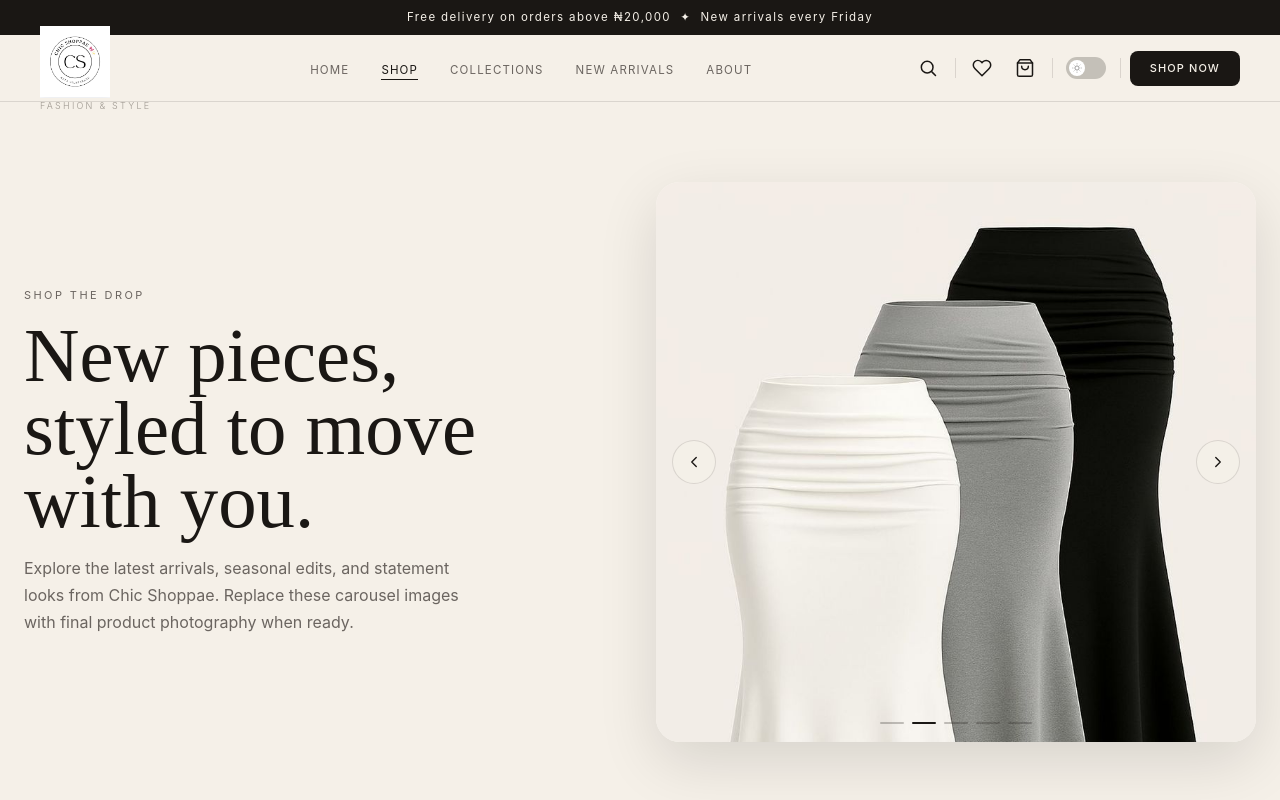
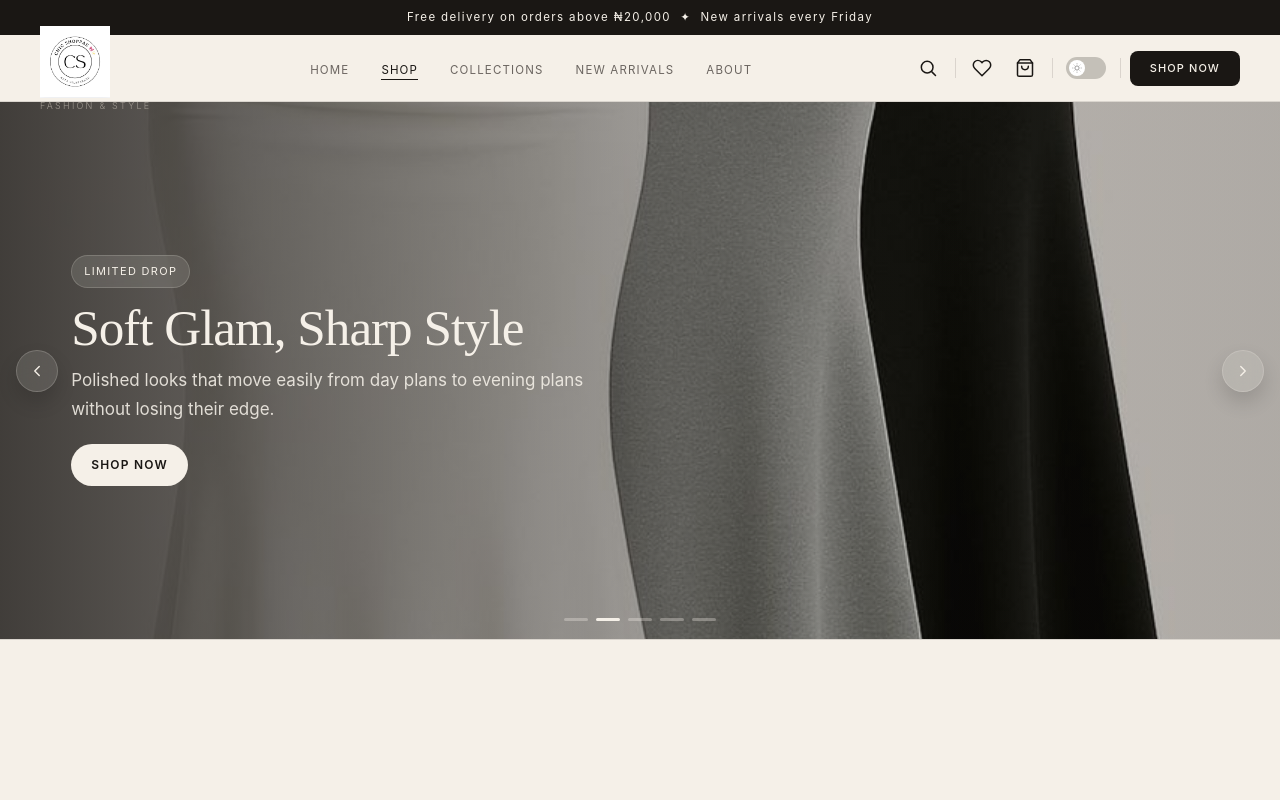
Before and after one commit to mubarak-cod/chicshoppae, a Next.js app: page /shop in a window 1280 px wide. Shown: the top 800 px of the page. Built offline with nearby package versions, Linux system fonts and the light colour scheme.

Commit message:
updated shop hero

```diff
--- a/app/shop/page.jsx
+++ b/app/shop/page.jsx
@@ -3,150 +3,272 @@
 import { AnimatePresence, motion } from "framer-motion";
 import Image from "next/image";
 import Link from "next/link";
-import { useSearchParams } from "next/navigation";
-import { useEffect, useMemo, useState } from "react";
+import { useEffect, useState } from "react";
 
-const heroImages = [
-	"/images/one.jpg",
-	"/images/four.jpg",
-	"/images/five.jpg",
-	"/images/seven.jpg",
-	"/images/eight.jpg",
+const slides = [
+  {
+    id: 1,
+    image: "/images/one.jpg",
+    title: "New Season, New Energy",
+    description:
+      "Discover statement pieces and elevated essentials curated for the modern Chic Shoppae woman.",
+    ctaLabel: "Shop Now",
+    ctaHref: "/shop?filter=new",
+    badge: "Up to 40% Off",
+  },
+  {
+    id: 2,
+    image: "/images/four.jpg",
+    title: "Soft Glam, Sharp Style",
+    description:
+      "Polished looks that move easily from day plans to evening plans without losing their edge.",
+    ctaLabel: "Shop Now",
+    ctaHref: "/shop",
+    badge: "Limited Drop",
+  },
+  {
+    id: 3,
+    image: "/images/five.jpg",
+    title: "Designed To Be Noticed",
+    description:
+      "A premium edit of fashion-forward silhouettes, tailored textures, and effortless confidence.",
+    ctaLabel: "Shop Now",
+    ctaHref: "/shop",
+    badge: "Fresh Picks",
+  },
+  {
+    id: 4,
+    image: "/images/seven.jpg",
+    title: "Luxury Looks, Everyday Ease",
+    description:
+      "Wear-now styles with a refined feel, made to keep your wardrobe feeling current and elevated.",
+    ctaLabel: "Shop Now",
+    ctaHref: "/shop",
+    badge: "New Arrivals",
+  },
+  {
+    id: 5,
+    image: "/images/eight.jpg",
+    title: "The Chic Edit Is Here",
+    description:
+      "Browse curated fashion favorites with a polished finish and a modern, feminine edge.",
+    ctaLabel: "Shop Now",
+    ctaHref: "/shop",
+    badge: "Best Sellers",
+  },
 ];
 
-const shopProducts = [
-	{ id: 1, name: "Rosette Mini Dress", price: 18500, category: "Gowns", images: ["/images/chan1.jpg"] },
-	{ id: 2, name: "Linen Co-ord Set", price: 22000, category: "2-Piece Sets", images: ["/images/chan2.jpg"] },
-	{ id: 3, name: "Satin Slip Dress", price: 15500, category: "Gowns", images: ["/images/chan3.jpg"] },
-	{ id: 4, name: "Puff Sleeve Blouse", price: 9800, category: "Tops", images: ["/images/chan4.jpg"] },
-	{ id: 5, name: "Wide Leg Trousers", price: 13500, category: "Trousers", images: ["/images/chan5.jpg"] },
-	{ id: 6, name: "Ruched Bodycon", price: 17000, category: "Gowns", images: ["/images/chan6.jpg"] },
-	{ id: 7, name: "Blazer Dress", price: 25000, category: "Gowns", images: ["/images/one.jpg"] },
-	{ id: 8, name: "Crochet Top", price: 7500, category: "Tops", images: ["/images/five.jpg"] },
-	{ id: 9, name: "Pleated Midi Dress", price: 21000, category: "Gowns", images: ["/images/four.jpg"] },
-	{ id: 10, name: "Ribbed Knit Set", price: 16500, category: "2-Piece Sets", images: ["/images/seven.jpg"] },
-	{ id: 11, name: "Floral Wrap Dress", price: 19000, category: "Gowns", images: ["/images/eight.jpg"] },
-	{ id: 12, name: "Silk Palazzo", price: 23500, category: "Trousers", images: ["/images/three.jpg"] },
-];
+function BannerContent({ slide }) {
+  return (
+    <motion.div
+      className="shop-hero-copy"
+      initial={{ opacity: 0, y: 16 }}
+      animate={{ opacity: 1, y: 0 }}
+      exit={{ opacity: 0, y: 10 }}
+      transition={{ duration: 0.35, ease: [0.22, 1, 0.36, 1] }}
+    >
+      <span className="shop-hero-badge">{slide.badge}</span>
+      <h1 className="shop-hero-title">{slide.title}</h1>
+      <p className="shop-hero-description">{slide.description}</p>
+      <Link href={slide.ctaHref} className="shop-hero-cta">
+        {slide.ctaLabel}
+      </Link>
+    </motion.div>
+  );
+}
 
-const categoryMap = {
-	Gowns: "Gowns",
-	Tops: "Tops",
-	"2-Piece Sets": "2-Piece Sets",
-	Trousers: "Trousers",
+export default function ShopPage() {
+  const [current, setCurrent] = useState(0);
+  const [direction, setDirection] = useState(1);
+  const [paused, setPaused] = useState(false);
+
+  useEffect(() => {
+    if (paused) return;
+
+    const timer = setInterval(() => {
+      setDirection(1);
+      setCurrent((index) => (index + 1) % slides.length);
+    }, 4500);
+
+    return () => clearInterval(timer);
+  }, [paused]);
+
+  const goTo = (nextIndex) => {
+    setDirection(nextIndex > current ? 1 : -1);
+    setCurrent((nextIndex + slides.length) % slides.length);
   };
 
-function ShopHero() {
-	const [index, setIndex] = useState(0);
-
-	useEffect(() => {
-		const timer = setInterval(() => {
-			setIndex((current) => (current + 1) % heroImages.length);
-		}, 4500);
-		return () => clearInterval(timer);
-	}, []);
-
-	const go = (nextIndex) => {
-		setIndex((nextIndex + heroImages.length) % heroImages.length);
+  const slideVariants = {
+    enter: (slideDirection) => ({
+      x: slideDirection > 0 ? 64 : -64,
+      opacity: 0,
+    }),
+    center: {
+      x: 0,
+      opacity: 1,
+    },
+    exit: (slideDirection) => ({
+      x: slideDirection > 0 ? -64 : 64,
+      opacity: 0,
+    }),
   };
 
+  const currentSlide = slides[current];
+
   return (
-		<section className="shop-hero">
+    <section
+      className="shop-hero"
+      aria-label="Shop banner slider"
+      onMouseEnter={() => setPaused(true)}
+      onMouseLeave={() => setPaused(false)}
+    >
       <style>{`
         .shop-hero {
-					height: 90vh;
-					min-height: 620px;
+          width: 100%;
+          height: clamp(240px, 42vw, 580px);
           position: relative;
           overflow: hidden;
           background: var(--bg-primary);
           border-bottom: 0.5px solid var(--border);
         }
 
-				.shop-hero-inner {
-					height: 100%;
-					max-width: 1280px;
-					margin: 0 auto;
-					padding: 0 1.5rem;
-					display: grid;
-					grid-template-columns: 1fr 1fr;
-					align-items: center;
-					gap: 2rem;
-				}
-
-				.shop-hero-copy {
-					position: relative;
-					z-index: 2;
-					max-width: 520px;
-				}
-
-				.shop-hero-eyebrow {
-					font-size: 11px;
-					letter-spacing: 0.22em;
-					text-transform: uppercase;
-					color: var(--text-secondary);
-					margin-bottom: 1rem;
-				}
-
-				.shop-hero-title {
-					font-family: 'Cormorant Garamond', serif;
-					font-size: clamp(48px, 6vw, 90px);
-					line-height: 0.95;
-					color: var(--text-primary);
-					margin-bottom: 1rem;
-				}
-
-				.shop-hero-text {
-					color: var(--text-secondary);
-					line-height: 1.7;
-					max-width: 440px;
-				}
-
-				.shop-hero-carousel {
+        .shop-hero-track {
           position: relative;
           width: 100%;
-					height: min(70vh, 640px);
-					border-radius: 24px;
-					overflow: hidden;
-					background: var(--bg-card);
-					box-shadow: 0 20px 60px rgba(0,0,0,0.12);
+          height: 100%;
         }
 
         .shop-hero-slide {
           position: absolute;
           inset: 0;
+          width: 100%;
+          height: 100%;
         }
 
         .shop-hero-image {
           width: 100%;
           height: 100%;
           object-fit: cover;
-					object-position: center top;
+          object-position: center center;
           display: block;
+        }
+
+        .shop-hero-overlay {
+          position: absolute;
+          inset: 0;
+          background:
+            linear-gradient(90deg, rgba(26, 23, 20, 0.78) 0%, rgba(26, 23, 20, 0.4) 38%, rgba(26, 23, 20, 0.12) 68%, rgba(26, 23, 20, 0.16) 100%),
+            linear-gradient(0deg, rgba(26, 23, 20, 0.18), rgba(26, 23, 20, 0.18));
+        }
+
+        [data-theme="dark"] .shop-hero-overlay {
+          background:
+            linear-gradient(90deg, rgba(17, 16, 16, 0.8) 0%, rgba(17, 16, 16, 0.42) 38%, rgba(17, 16, 16, 0.14) 68%, rgba(17, 16, 16, 0.18) 100%),
+            linear-gradient(0deg, rgba(17, 16, 16, 0.2), rgba(17, 16, 16, 0.2));
+        }
+
+        .shop-hero-content {
+          position: absolute;
+          inset: 0;
+          z-index: 2;
+          display: flex;
+          align-items: center;
+          margin-left: 20px;
+        }
+
+        .shop-hero-copy {
+          max-width: 620px;
+          padding: 0 clamp(1rem, 4vw, 3.5rem);
+          color: var(--bg-primary);
+        }
+
+        .shop-hero-badge {
+          display: inline-flex;
+          align-items: center;
+          width: fit-content;
+          margin-bottom: 1rem;
+          padding: 7px 12px;
+          border-radius: 999px;
+          background: rgba(245, 240, 232, 0.12);
+          border: 0.5px solid rgba(245, 240, 232, 0.18);
+          color: var(--bg-primary);
+          font-size: 11px;
+          letter-spacing: 0.12em;
+          text-transform: uppercase;
+          backdrop-filter: blur(8px);
+        }
+
+        .shop-hero-title {
+          font-family: 'Cormorant Garamond', serif;
+          font-size: clamp(30px, 4vw, 58px);
+          line-height: 0.95;
+          margin-bottom: 0.85rem;
+          letter-spacing: -0.02em;
+          text-wrap: balance;
+        }
+
+        .shop-hero-description {
+          max-width: 520px;
+          font-size: clamp(13px, 1.6vw, 17px);
+          line-height: 1.7;
+          color: rgba(245, 240, 232, 0.88);
+          margin-bottom: 1.25rem;
+        }
+
+        .shop-hero-cta {
+          display: inline-flex;
+          align-items: center;
+          justify-content: center;
+          background: var(--bg-primary);
+          color: var(--text-primary);
+          border: none;
+          border-radius: 999px;
+          padding: 12px 20px;
+          text-decoration: none;
+          font-size: 12px;
+          letter-spacing: 0.1em;
+          text-transform: uppercase;
+          font-weight: 600;
+          transition: transform 0.2s ease, opacity 0.2s ease, background 0.2s ease;
+        }
+
+        .shop-hero-cta:hover {
+          transform: translateY(-1px);
+          opacity: 0.95;
         }
 
         .shop-hero-arrow {
           position: absolute;
           top: 50%;
           transform: translateY(-50%);
-					width: 44px;
-					height: 44px;
+          width: 42px;
+          height: 42px;
           border-radius: 999px;
-					border: 0.5px solid var(--border);
-					background: rgba(245,240,232,0.75);
-					color: var(--text-primary);
+          border: 0.5px solid rgba(245, 240, 232, 0.2);
+          background: rgba(245, 240, 232, 0.12);
+          color: var(--bg-primary);
           display: flex;
           align-items: center;
           justify-content: center;
           z-index: 3;
           cursor: pointer;
+          box-shadow: 0 10px 20px rgba(0, 0, 0, 0.14);
+          backdrop-filter: blur(10px);
+          transition: transform 0.2s ease, opacity 0.2s ease, background 0.2s ease;
         }
 
-				[data-theme="dark"] .shop-hero-arrow {
-					background: rgba(17,16,16,0.72);
+        .shop-hero-arrow:hover {
+          transform: translateY(-50%) scale(1.05);
+          background: rgba(245, 240, 232, 0.18);
         }
 
-				.shop-hero-arrow--left { left: 16px; }
-				.shop-hero-arrow--right { right: 16px; }
+        .shop-hero-arrow--left {
+          left: 16px;
+        }
+
+        .shop-hero-arrow--right {
+          right: 16px;
+        }
 
         .shop-hero-dots {
           position: absolute;
@@ -160,222 +282,143 @@ function ShopHero() {
 
         .shop-hero-dot {
           width: 24px;
-					height: 2px;
+          height: 3px;
           border: none;
           border-radius: 999px;
-					background: rgba(26,23,20,0.25);
+          background: rgba(245, 240, 232, 0.32);
+          padding: 0;
           overflow: hidden;
-				}
-
-				[data-theme="dark"] .shop-hero-dot {
-					background: rgba(240,235,227,0.2);
+          cursor: pointer;
         }
 
         .shop-hero-dot-active {
-					background: var(--text-primary);
+          background: rgba(245, 240, 232, 0.55);
         }
 
         .shop-hero-progress {
+          display: block;
+          width: 100%;
           height: 100%;
-					background: var(--accent);
+          background: var(--bg-primary);
           transform-origin: left;
         }
 
-				.shop-hero-card-grid {
-					display: grid;
-					grid-template-columns: repeat(3, minmax(0, 1fr));
-					gap: 1rem;
+        @media (max-width: 768px) {
+          .shop-hero {
+            height: clamp(210px, 38vw, 320px);
           }
 
-				.shop-card {
-					background: var(--bg-card);
-					border: 0.5px solid var(--border);
-					border-radius: 18px;
-					overflow: hidden;
-					text-decoration: none;
-					color: inherit;
-					box-shadow: 0 10px 30px rgba(0,0,0,0.05);
+          .shop-hero-copy {
+            padding: 0 1rem;
           }
 
-				.shop-card-img {
-					position: relative;
-					aspect-ratio: 3 / 4;
-					background: var(--bg-secondary);
+          .shop-hero-title {
+            font-size: clamp(24px, 7vw, 34px);
           }
 
-				.shop-card-body {
-					padding: 1rem;
-					display: flex;
-					flex-direction: column;
-					gap: 0.35rem;
+          .shop-hero-description {
+            max-width: 320px;
+            font-size: 12px;
+            margin-bottom: 1rem;
           }
 
-				.shop-card-cat {
-					font-size: 10px;
-					letter-spacing: 0.16em;
-					text-transform: uppercase;
-					color: var(--text-muted);
+          .shop-hero-arrow {
+            width: 36px;
+            height: 36px;
           }
 
-				.shop-card-name {
-					font-family: 'Cormorant Garamond', serif;
-					font-size: 20px;
-					line-height: 1.1;
-					color: var(--text-primary);
+          .shop-hero-arrow--left {
+            left: 10px;
           }
 
-				.shop-card-price {
-					font-size: 14px;
-					color: var(--text-secondary);
+          .shop-hero-arrow--right {
+            right: 10px;
           }
 
-				.shop-card-cta {
-					margin-top: 0.25rem;
-					font-size: 10px;
-					letter-spacing: 0.1em;
-					text-transform: uppercase;
-					color: var(--text-primary);
+          .shop-hero-dots {
+            bottom: 12px;
+            gap: 6px;
           }
 
-				@media (max-width: 1023px) {
-					.shop-hero { height: auto; min-height: unset; }
-					.shop-hero-inner { grid-template-columns: 1fr; padding: 2.5rem 1.5rem 1.5rem; }
-					.shop-hero-carousel { height: 60vh; min-height: 420px; }
-					.shop-hero-card-grid { grid-template-columns: repeat(2, minmax(0, 1fr)); }
+          .shop-hero-dot {
+            width: 18px;
+            height: 3px;
+          }
         }
 
-				@media (max-width: 640px) {
-					.shop-hero-inner { padding: 2rem 1rem 1rem; }
-					.shop-hero-carousel { height: 54vh; min-height: 360px; border-radius: 18px; }
-					.shop-hero-arrow { width: 40px; height: 40px; }
-					.shop-hero-card-grid { grid-template-columns: 1fr; }
+        @media (prefers-reduced-motion: reduce) {
+          .shop-hero-arrow,
+          .shop-hero-cta {
+            transition: none;
+          }
         }
       `}</style>
 
-			<div className="shop-hero-inner">
-				<div className="shop-hero-copy">
-					<div className="shop-hero-eyebrow">Shop the drop</div>
-					<h1 className="shop-hero-title">New pieces, styled to move with you.</h1>
-					<p className="shop-hero-text">
-						Explore the latest arrivals, seasonal edits, and statement looks from Chic Shoppae.
-						Replace these carousel images with final product photography when ready.
-					</p>
-				</div>
-
-				<div className="shop-hero-carousel">
-					<AnimatePresence mode="wait">
+      <div className="shop-hero-track">
+        <AnimatePresence initial={false} custom={direction} mode="wait">
           <motion.div
-							key={index}
+            key={currentSlide.id}
             className="shop-hero-slide"
-							initial={{ opacity: 0, scale: 1.03 }}
-							animate={{ opacity: 1, scale: 1 }}
-							exit={{ opacity: 0, scale: 1.03 }}
+            custom={direction}
+            variants={slideVariants}
+            initial="enter"
+            animate="center"
+            exit="exit"
             transition={{ duration: 0.5, ease: [0.22, 1, 0.36, 1] }}
           >
             <Image
-								src={heroImages[index]}
-								alt="Replaceable shop hero image"
+              src={currentSlide.image}
+              alt={`Shop banner slide ${currentSlide.id}`}
               fill
-								priority={index === 0}
-								placeholder="empty"
+              priority={current === 0}
+              loading={current === 0 ? "eager" : "lazy"}
+              sizes="100vw"
               className="shop-hero-image"
-								sizes="(max-width: 1023px) 100vw, 50vw"
             />
+            <div className="shop-hero-overlay" />
           </motion.div>
         </AnimatePresence>
 
-					<button className="shop-hero-arrow shop-hero-arrow--left" onClick={() => go(index - 1)} aria-label="Previous image">
+        <div className="shop-hero-content">
+          <BannerContent slide={currentSlide} />
+        </div>
+
+        <button
+          className="shop-hero-arrow shop-hero-arrow--left"
+          onClick={() => goTo(current - 1)}
+          aria-label="Previous slide"
+          type="button"
+        >
           <svg width="18" height="18" viewBox="0 0 24 24" fill="none" stroke="currentColor" strokeWidth="1.8" strokeLinecap="round" strokeLinejoin="round">
             <polyline points="15 18 9 12 15 6" />
           </svg>
         </button>
-					<button className="shop-hero-arrow shop-hero-arrow--right" onClick={() => go(index + 1)} aria-label="Next image">
+
+        <button
+          className="shop-hero-arrow shop-hero-arrow--right"
+          onClick={() => goTo(current + 1)}
+          aria-label="Next slide"
+          type="button"
+        >
           <svg width="18" height="18" viewBox="0 0 24 24" fill="none" stroke="currentColor" strokeWidth="1.8" strokeLinecap="round" strokeLinejoin="round">
             <polyline points="9 18 15 12 9 6" />
           </svg>
         </button>
 
-					<div className="shop-hero-dots">
-						{heroImages.map((_, dotIndex) => (
+        <div className="shop-hero-dots" aria-label="Slide position">
+          {slides.map((slide, index) => (
             <button
-								key={dotIndex}
-								className={`shop-hero-dot ${dotIndex === index ? "shop-hero-dot-active" : ""}`}
-								onClick={() => setIndex(dotIndex)}
-								aria-label={`Go to image ${dotIndex + 1}`}
+              key={slide.id}
+              className={`shop-hero-dot ${index === current ? "shop-hero-dot-active" : ""}`}
+              onClick={() => goTo(index)}
+              aria-label={`Go to slide ${index + 1}`}
+              type="button"
             >
-								{dotIndex === index && <span className="shop-hero-progress" style={{ width: "100%" }} />}
+              {index === current && <span className="shop-hero-progress" />}
             </button>
-						))}
-					</div>
-				</div>
-			</div>
-		</section>
-	);
-}
-
-function ShopGrid({ category }) {
-			const filtered = useMemo(() => {
-				if (!category) return shopProducts;
-				const normalizedCategory = categoryMap[category] || category;
-				return shopProducts.filter((product) => product.category === normalizedCategory);
-			}, [category]);
-
-	return (
-				<section className="fp-section">
-					<div className="fp-container">
-						<div className="fp-header">
-							<div className="fp-header-left">
-								<div>
-									<span className="section-eyebrow">Browse the shop</span>
-									<h2 className="section-title">{category ? category : "All products"}</h2>
-								</div>
-							</div>
-							<Link href="/shop" className="fp-see-all">View all</Link>
-						</div>
-
-						<div className="shop-hero-card-grid">
-							{filtered.map((product, index) => (
-								<motion.div
-									key={product.id}
-									initial={{ opacity: 0, y: 16 }}
-									whileInView={{ opacity: 1, y: 0 }}
-									viewport={{ once: true, amount: 0.2 }}
-									transition={{ duration: 0.45, delay: index * 0.04, ease: [0.22, 1, 0.36, 1] }}
-								>
-									<Link href={`/product/${product.id}`} className="shop-card">
-										<div className="shop-card-img">
-											<Image
-												src={product.images[0]}
-												alt={product.name}
-												fill
-												loading="lazy"
-												className="shop-hero-image"
-												sizes="(max-width: 640px) 100vw, (max-width: 1023px) 50vw, 33vw"
-											/>
-										</div>
-										<div className="shop-card-body">
-											<div className="shop-card-cat">{product.category}</div>
-											<div className="shop-card-name">{product.name}</div>
-											<div className="shop-card-price">₦{product.price.toLocaleString()}</div>
-											<div className="shop-card-cta">Shop Now</div>
-										</div>
-									</Link>
-								</motion.div>
           ))}
         </div>
       </div>
     </section>
   );
 }
-
-export default function ShopPage() {
-	const searchParams = useSearchParams();
-	const category = searchParams.get("category");
-
-	return (
-		<div>
-			<ShopHero />
-			<ShopGrid category={category} />
-		</div>
-	);
-}
--- a/components/Navbar.jsx
+++ b/components/Navbar.jsx
@@ -4,7 +4,7 @@ import { useState, useEffect } from "react";
 import Link from "next/link";
 import { useCart } from "@/context/CartContext";
 import Image from "next/image";
-import { usePathname, useRouter, useSearchParams } from "next/navigation";
+import { usePathname, useRouter } from "next/navigation";
 
 export default function Navbar() {
   const [darkMode, setDarkMode] = useState(false);
@@ -15,7 +15,6 @@ export default function Navbar() {
   const { cartItems } = useCart();
   const pathname = usePathname();
   const router = useRouter();
-  const searchParams = useSearchParams();
 
   // Apply theme to root
   useEffect(() => {
@@ -44,25 +43,15 @@ export default function Navbar() {
   }, [mobileOpen]);
 
   const cartCount = cartItems?.reduce((acc, item) => acc + item.quantity, 0) || 0;
-  const isHome = pathname === "/";
-  const isShop = pathname === "/shop";
-  const shopFilter = searchParams.get("filter");
+  const isActiveRoute = (route) => pathname === route;
+  const isShop = isActiveRoute("/shop");
 
   const activeLinkStyle = {
     color: "var(--text-primary)",
     borderBottomColor: "var(--text-primary)",
   };
 
-  const getLinkStyle = (href) => {
-    const isActive =
-      (href === "/" && isHome) ||
-      (href === "/shop" && isShop) ||
-      (href === "/about" && pathname === "/about") ||
-      (href === "/shop?filter=new" && pathname === "/shop" && shopFilter === "new") ||
-      (href === "/shop?filter=collections" && pathname === "/" && isHome);
-
-    return isActive ? activeLinkStyle : undefined;
-  };
+  const getLinkStyle = (route) => (isActiveRoute(route) ? activeLinkStyle : undefined);
 
   const handleCollectionsClick = (event) => {
     event.preventDefault();
@@ -95,7 +84,7 @@ export default function Navbar() {
 
           {/* Logo */}
           <Link href="/" className="logo">
-            <Image height={50} width={70} src="/images/logo.jpg" alt="Chic Shoppae" priority />
+            <Image height={30} width={70} src="/images/logo.jpg" alt="Chic Shoppae" priority />
             <span className="logo-tag">Fashion &amp; Style</span>
           </Link>
 
@@ -103,8 +92,8 @@ export default function Navbar() {
           <ul className="nav-links">
             <li><Link href="/" style={getLinkStyle("/")}>Home</Link></li>
             <li><Link href="/shop" style={getLinkStyle("/shop")}>Shop</Link></li>
-            <li><a href="/#collections" style={getLinkStyle("/shop?filter=collections")} onClick={handleCollectionsClick}>Collections</a></li>
-            <li><Link href="/shop?filter=new" style={getLinkStyle("/shop?filter=new")}>New Arrivals</Link></li>
+            <li><Link href="/" onClick={handleCollectionsClick}>Collections</Link></li>
+            <li><Link href="/shop?filter=new">New Arrivals</Link></li>
             <li><Link href="/about" style={getLinkStyle("/about")}>About</Link></li>
           </ul>
 
@@ -217,8 +206,8 @@ export default function Navbar() {
           <div className="mobile-menu">
             <Link href="/" style={getLinkStyle("/")} onClick={() => setMobileOpen(false)}>Home</Link>
             <Link href="/shop" style={getLinkStyle("/shop")} onClick={() => setMobileOpen(false)}>Shop</Link>
-            <a href="/#collections" style={getLinkStyle("/shop?filter=collections")} onClick={handleCollectionsClick}>Collections</a>
-            <Link href="/shop?filter=new" style={getLinkStyle("/shop?filter=new")} onClick={handleNewArrivalsClick}>New Arrivals</Link>
+            <Link href="/" onClick={handleCollectionsClick}>Collections</Link>
+            <Link href="/shop?filter=new" onClick={handleNewArrivalsClick}>New Arrivals</Link>
             <Link href="/about" style={getLinkStyle("/about")} onClick={() => setMobileOpen(false)}>About</Link>
             <div className="mobile-bottom">
               <button
```
Lines whose indentation alone changed are shown as unchanged.
